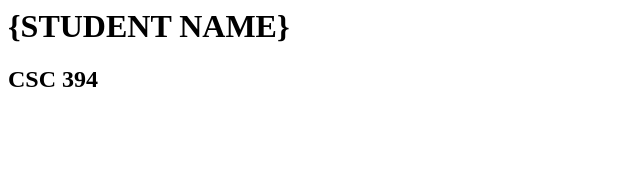
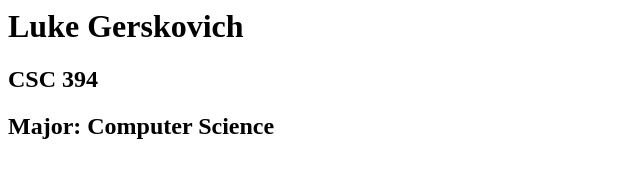
Before and after one commit to gerskgersk/csc-394-assignment-1, a plain HTML site: page index.html in a window 1280 px wide. Shown: the whole page, without its empty margins (0-640 px from the left). Drawn offline with Linux system fonts and the light colour scheme.

Commit message:
Update index.html

```diff
--- a/index.html
+++ b/index.html
@@ -1,9 +1,10 @@
 <html xmlns="http://www.w3.org/1999/xhtml" >
   <head>
-    <title>Luke Gerskovich's Home Page</title>
+    <title>Luke's Home Page</title>
   </head>
   <body>
-    <h1>{STUDENT NAME}</h1>
+    <h1>Luke Gerskovich</h1>
     <h2>CSC 394</h2>
+    <h2>Major: Computer Science</h2>
   </body>
 </html>
```
